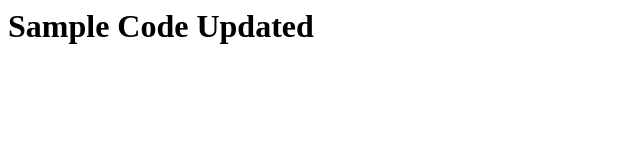
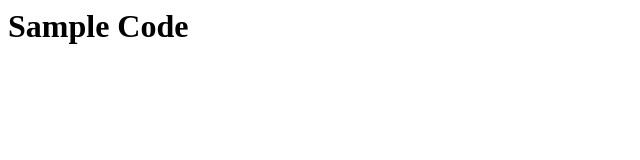
Before and after one commit to lijasaha/static-web-app, a plain HTML site: page index.html in a window 1280 px wide. Shown: the whole page, without its empty margins (0-640 px from the left). Drawn offline with Linux system fonts and the light colour scheme.

Commit message:
Update index.html

```diff
--- a/index.html
+++ b/index.html
@@ -2,6 +2,6 @@
   <head>
   </head>
   <body>
-    <h1>Sample Code Updated</h1>
+    <h1>Sample Code</h1>
   </body>
 </html>
```
